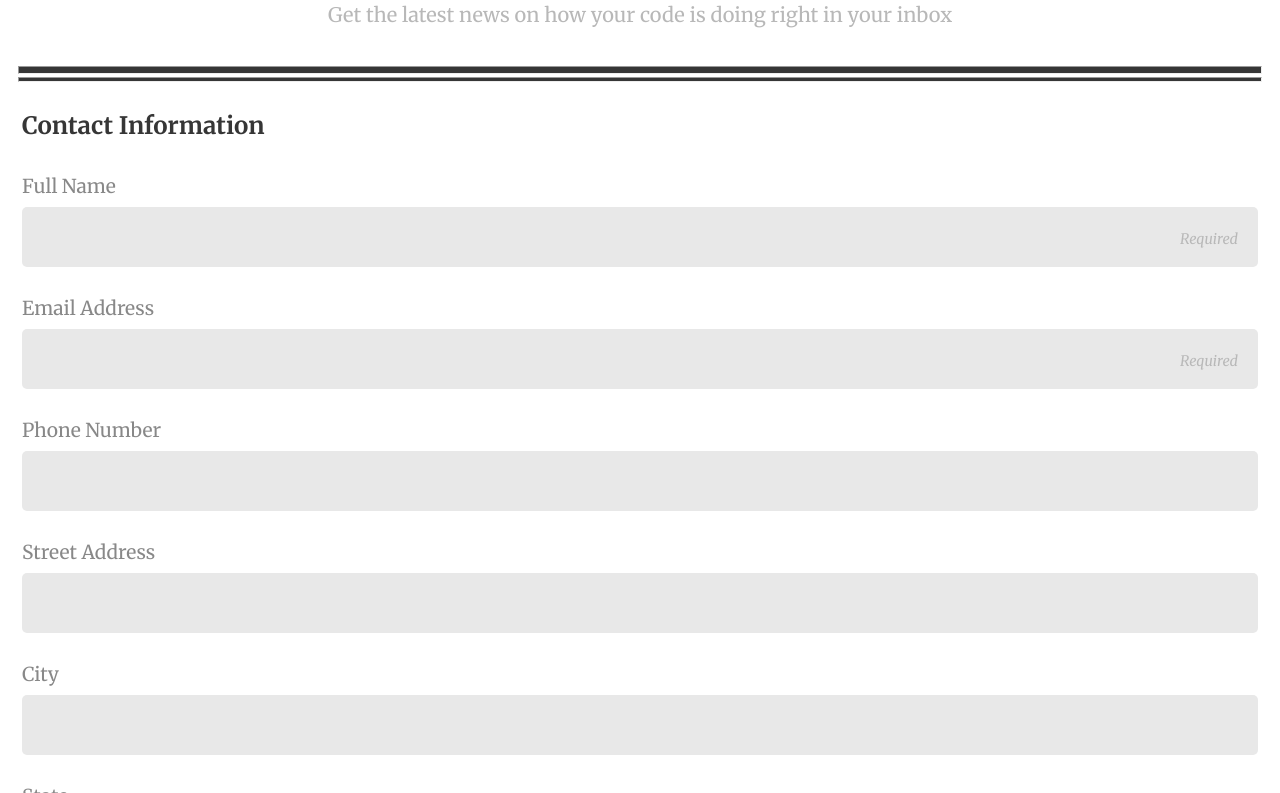
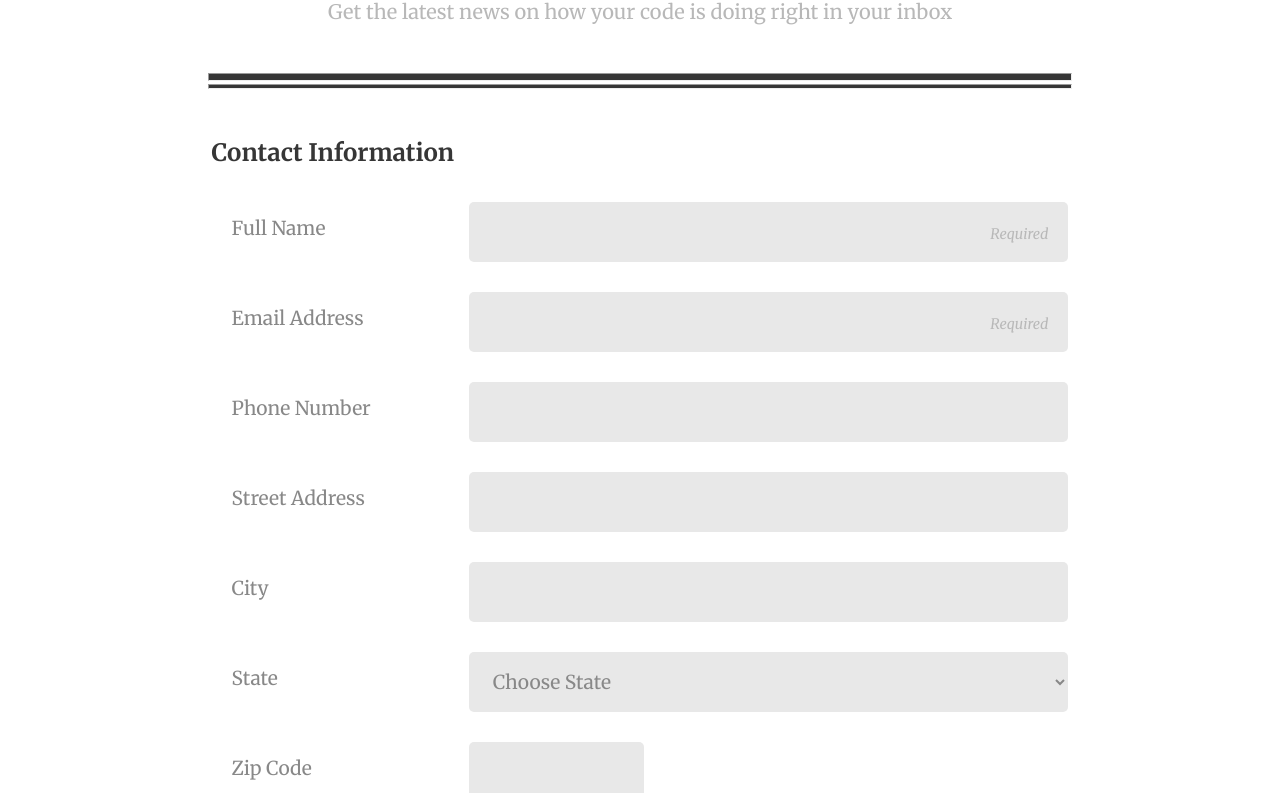
Before and after one commit to andrewsthomas/online-registration-form, a plain HTML site: page index.html in a window 1280 px wide. Shown: the part 181-974 px from the top of the page. Drawn offline with Linux system fonts and the light colour scheme.

Commit message:
Added css for desktop version

```diff
--- a/css/styles.css
+++ b/css/styles.css
@@ -8,18 +8,17 @@ GENERAL
 }
 
 /***********************************************
-HEADER
+HEADING
 ************************************************/
 
 h1 {
-  font-size: 1.75em;
+  font-size: 1.5em;
   color: white;
   background-color: #363636;
   text-align: center;
   text-transform: uppercase;
   margin: 0 auto 1em;
-  padding-top: 1em;
-  padding-bottom: 1em;
+  padding: 1em .5em;
   -webkit-margin-before: 0;
   -webkit-margin-after: 0;
 }
@@ -28,7 +27,7 @@ h2 {
   font-size: 1.5em;
   color: #363636;
   text-align: center;
-  margin-top: 40px;
+  margin-top: 50px;
 }
 
 h3 {
@@ -51,13 +50,13 @@ h3 {
 .top {
   height: 6px;
   background: #363636;
-  margin: 40px 10px 0;
+  margin: 50px 10px 0;
 }
 
 .bottom {
   height: 3px;
   background: #363636;
-  margin: 3px 10px 30px;
+  margin: 3px 10px 50px;
 }
 
 /***********************************************
@@ -135,7 +134,7 @@ FORM: CONTACT INFORMATION
 }
 
 #zip {
-  max-width: 150px;
+  max-width: 175px;
 }
 
 /***********************************************
@@ -157,11 +156,13 @@ input[type="radio"] {
 }
 
 label[for="other"] {
-  margin-top: 100px;
+  display: block;
+  margin-top: 30px;
+  margin-bottom: 0;
 }
 
 #other {
-  margin-top: 20px;
+  margin-top: 10px;
   width: 100%;
   height: 150px;
   border-radius: 5px;
@@ -177,7 +178,7 @@ label[for="other"] {
   width: 100%;
   font-size: 1.7em;
   color: white;
-  background-color: teal;
+  background-color: #008080;
   border-style: none;
   border-radius: 5px;
   padding: 20px 0;
@@ -198,3 +199,33 @@ footer {
 /***********************************************
 MEDIA QUERIES FOR DESKTOP
 ************************************************/
+
+@media (min-width: 768px) {
+  .wrapper {
+    max-width: 70%;
+    margin: 0 auto;
+  }
+  #contact label,
+  #contact input,
+  #contact select {
+    display: inline-block;
+  }
+  #contact label {
+    float: left;
+    height: 60px;
+    width: 30%;
+    padding: 15px 20px;
+    margin-bottom: 30px;
+    vertical-align: middle;
+  }
+  #contact input,
+  #contact select {
+    max-width: 70%;
+    float: right;
+    vertical-align: middle;
+  }
+  #contact #zip {
+    float: left;
+    max-width: 175px;
+  }
+}
--- a/index.html
+++ b/index.html
@@ -10,18 +10,19 @@
   </head>
   <body>
 
+    <header>
+      <h1>The Code Review</h1>
+    </header>
+
     <form action="index.html" method="post">
 
-      <header>
-        <h1>The Code Review</h1>
-
+      <div class="wrapper">
         <h2>Signup for our newsletter</h2>
 
         <p class="latest-news">Get the latest news on how your code is doing right in your inbox</p>
 
         <hr class="top">
         <hr class="bottom">
-      </header>
 
         <fieldset id="contact">
           <legend>Contact Information</legend>
@@ -127,6 +128,7 @@
           <p>Copyright The Code Review</p>
         </footer>
 
+      </div>
     </form>
 
   </body>
```
Lines whose indentation alone changed are shown as unchanged.
